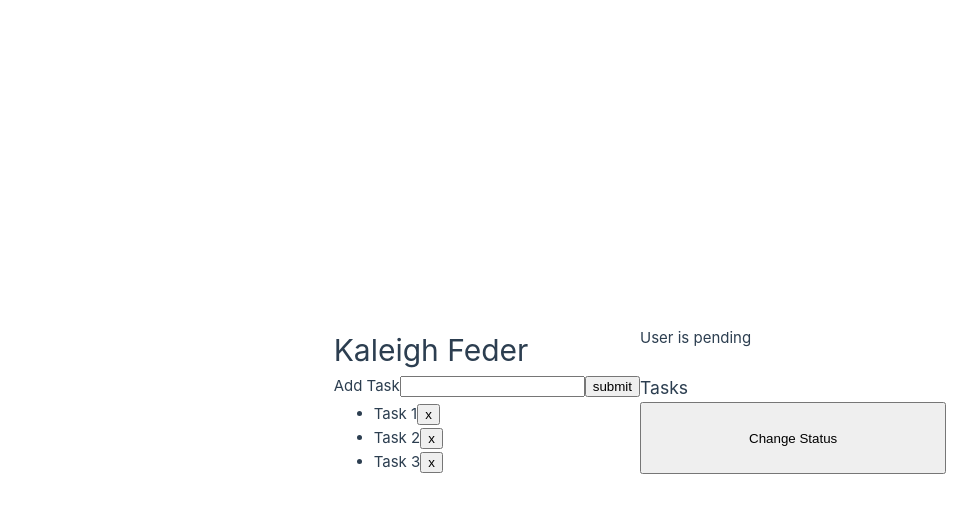
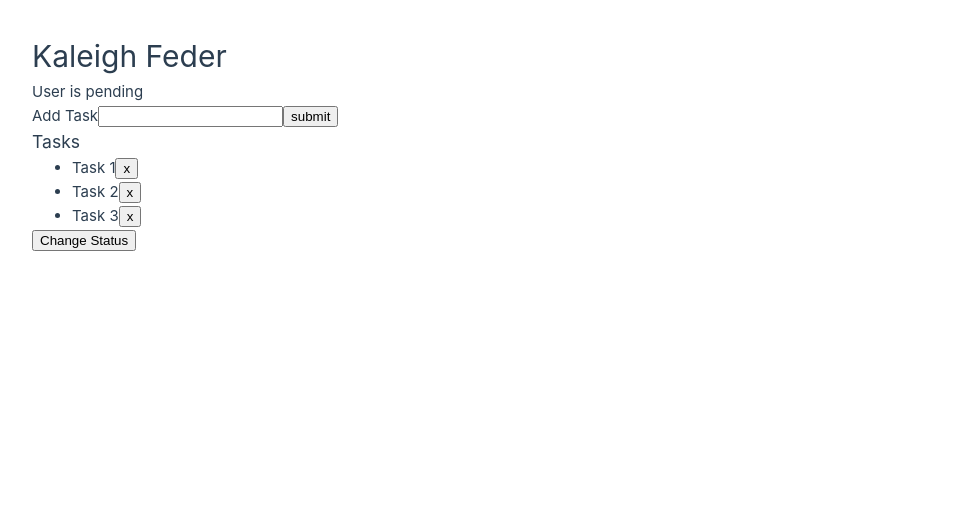
Before and after one commit to kalefed/learning-vue, a Vue app in the folder vue-crash-course/: page / in a window 1280 px wide. Shown: the top 512 px of the page, without its empty margins (0-977 px from the left). Built offline with nearby package versions, Linux system fonts and the light colour scheme; no server answers.

Commit message:
feat: Fetch todo's from jsonplaceholder

```diff
--- a/vue-crash-course/src/App.vue
+++ b/vue-crash-course/src/App.vue
@@ -1,5 +1,5 @@
 <script setup>
-import { ref } from "vue";
+import { onMounted, ref } from "vue";
 
 const name = ref("Kaleigh Feder");
 const status = ref("pending");
@@ -26,6 +26,17 @@ const addTask = () => {
 const deleteTask =(index) => {
   tasks.value.splice(index, 1)
 }
+
+onMounted(async () => {
+  try {
+    const response = await fetch('https://jsonplaceholder.typicode.com/todos');
+    const data = await response.json();
+    tasks.value = data.map((task) => task.title)
+  } catch (error) {
+    console.log("Error fetching tasks")
+  }
+})
+
 </script>
 
 <template>
--- a/vue-crash-course/src/assets/main.css
+++ b/vue-crash-course/src/assets/main.css
@@ -14,22 +14,3 @@ a,
   transition: 0.4s;
   padding: 3px;
 }
-
-@media (hover: hover) {
-  a:hover {
-    background-color: hsla(160, 100%, 37%, 0.2);
-  }
-}
-
-@media (min-width: 1024px) {
-  body {
-    display: flex;
-    place-items: center;
-  }
-
-  #app {
-    display: grid;
-    grid-template-columns: 1fr 1fr;
-    padding: 0 2rem;
-  }
-}
```
